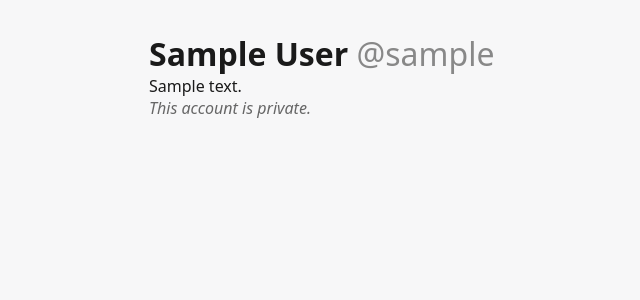
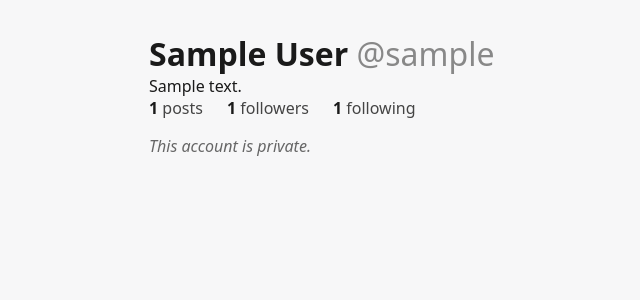
Before and after one commit to elite-coder-2026/vantage-point, a FastAPI app: template app/templates/profile.html in a window 1280 px wide. Shown: the part 55-355 px from the top of the page, without its empty margins (187-827 px from the left). Run offline with FastAPI, Linux system fonts and the light colour scheme; the template is opened without the code that fills it: most values are stand-ins (such as "Sample title", 1, 10 or a date in 2020); parts of the project's set-up code (start-up, migrations or seed data) failed here and were passed over.

Commit message:
Show post/follower/following counts on the profile page

```diff
--- a/app/templates/profile.html
+++ b/app/templates/profile.html
@@ -3,6 +3,12 @@
 {% block content %}
 <h1>{{ profile_user.display_name }} <span class="handle">@{{ profile_user.username }}</span></h1>
 {% if profile_user.bio %}<p>{{ profile_user.bio }}</p>{% endif %}
+
+<ul class="profile-stats">
+  <li><strong>{{ post_count }}</strong> posts</li>
+  <li><strong>{{ follower_count }}</strong> followers</li>
+  <li><strong>{{ following_count }}</strong> following</li>
+</ul>
 
 {% if not can_view %}
   <p class="notice">This account is private.</p>
```
